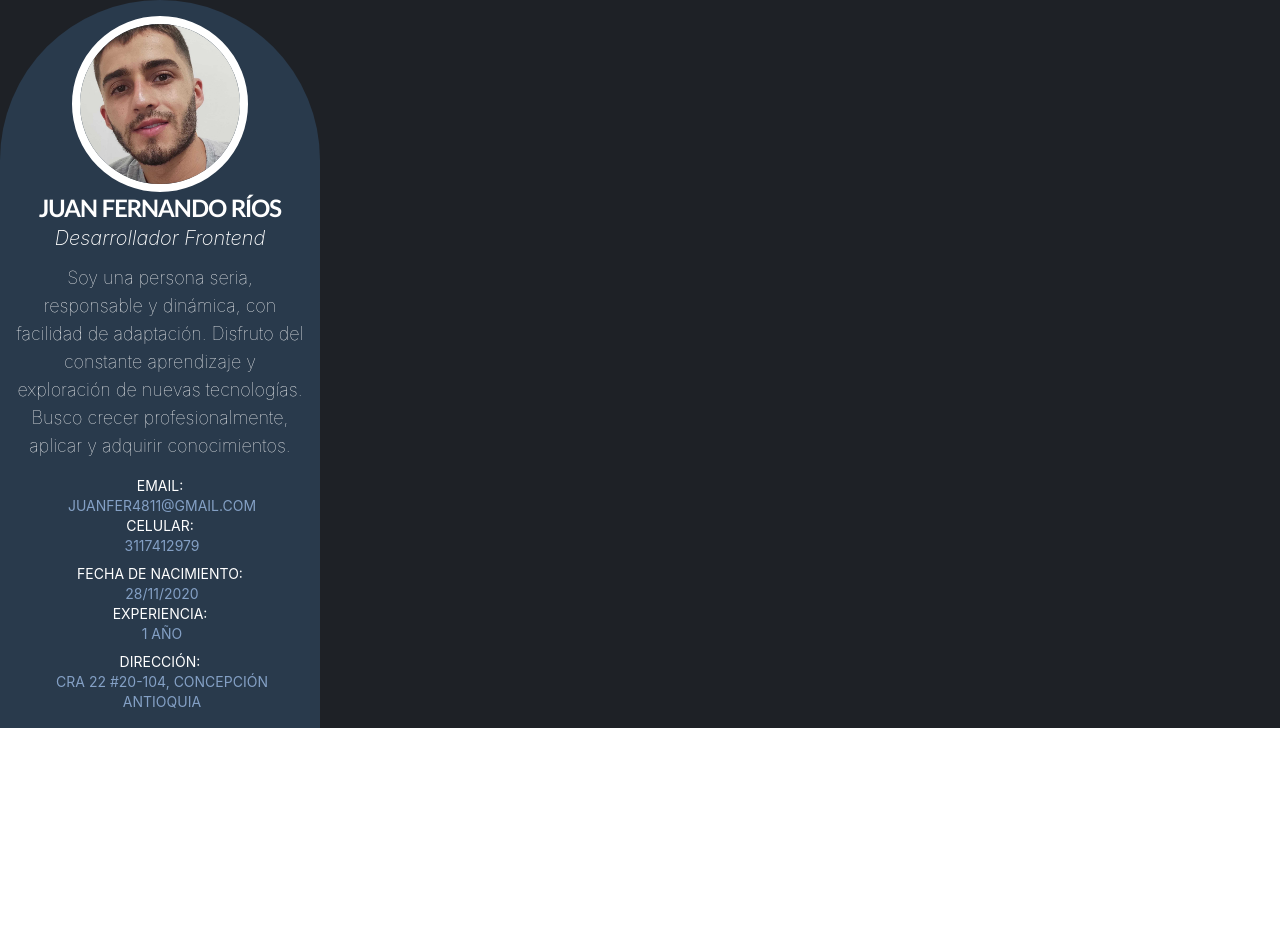
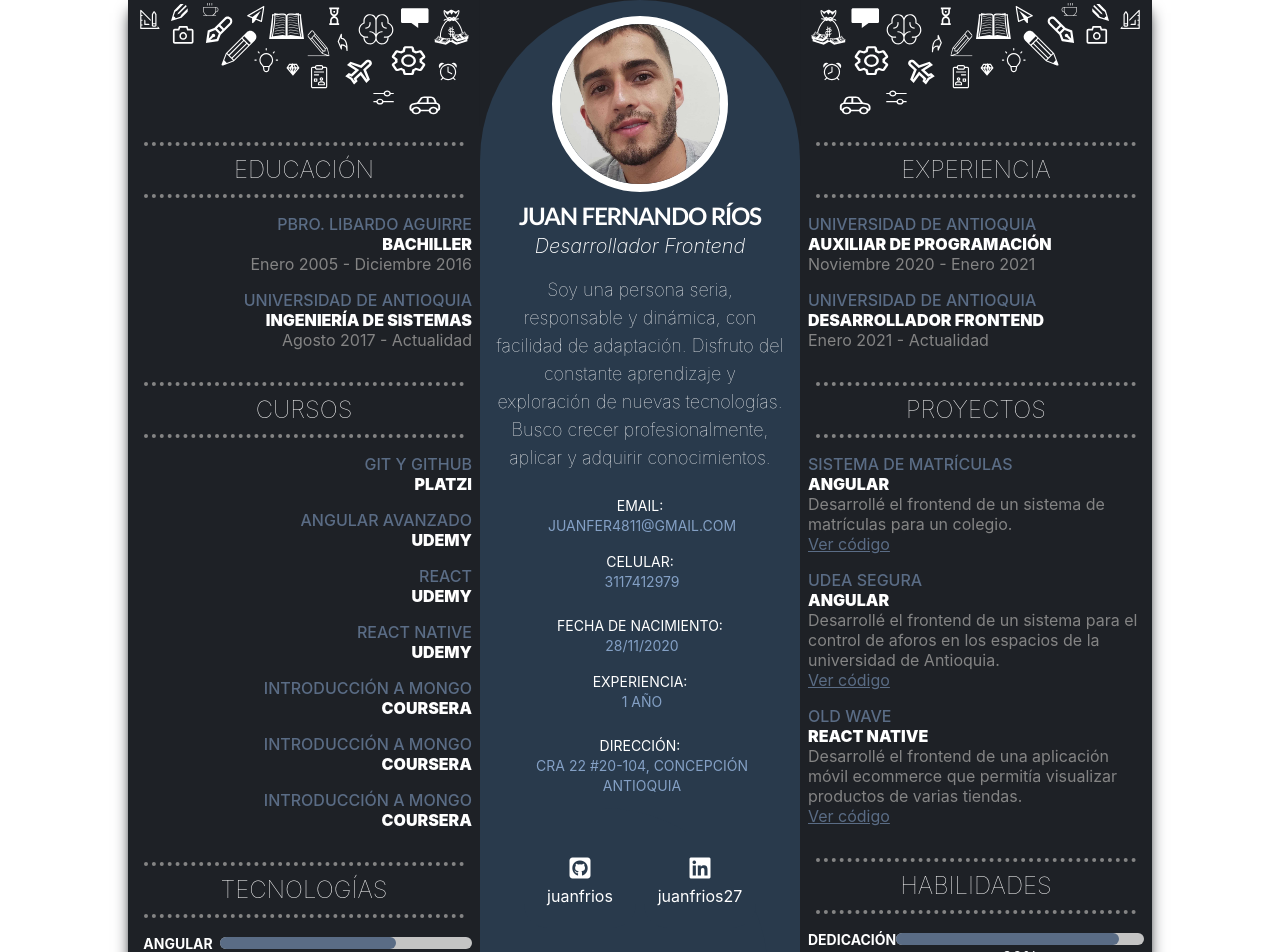
Before and after one commit to JuanFRios/hoja-de-vida, a React (Create React App) app: page / in a window 1280 px wide. Shown: the top 952 px of the page. Before the commit the page ends 800 px from the top, so only its background shows below. Built offline with nearby package versions, Linux system fonts and the light colour scheme.

Commit message:
Hoja de vida en desktop

```diff
--- a/src/components/Footer.jsx
+++ b/src/components/Footer.jsx
@@ -4,15 +4,15 @@ import RedSocial from './RedSocial'
 const Footer = () => {
     return (
         <div className="footer">
-            <div className="flex flex-col">
+            <div className="flex flex-col lg:flex-row lg:justify-center lg:items-center">
                 <RedSocial icono="github-square" usuario="juanfrios" />
                 <RedSocial icono="linkedin" usuario="juanfrios27" />
             </div>
-            <div className="flex flex-col">
+            <div className="flex flex-col lg:flex-row lg:justify-center lg:items-center">
                 <RedSocial icono="youtube-square" usuario="juanfer4811" />
                 <RedSocial icono="facebook-square" usuario="Juan Ríos" />
             </div>
-            <div className="flex flex-col">
+            <div className="flex flex-col lg:flex-row lg:justify-center lg:items-center">
                 <RedSocial icono="instagram-square" usuario="jf_rios27" />
                 <RedSocial icono="twitter-square" usuario="@juanfrios27" />
             </div>
--- a/src/components/ItemSeccion.jsx
+++ b/src/components/ItemSeccion.jsx
@@ -1,11 +1,13 @@
 import React from 'react'
 
-const ItemSeccion = ({titulo, subtitulo, texto, link}) => {
+const ItemSeccion = ({titulo, subtitulo, texto, link, posicionDerecha}) => {
+    let classNameTexto = `text-Gris sm:text-justify md:text-center `
+    classNameTexto = posicionDerecha  ? classNameTexto + 'lg:text-right': classNameTexto + 'lg:text-left'
     return (
-        <div className="flex flex-col leading-tight py-2">
+        <div className="flex flex-col leading-tight py-2 ">
             <p className="uppercase text-AzulClaro font-medium">{titulo}</p>
-            <p className="uppercase text-white font-black">{subtitulo}</p>
-            {texto && <p className="text-Gris text-justify md:text-center">{texto}</p>}
+            <p className="uppercase text-white font-black tex">{subtitulo}</p>
+            {texto && <p className={classNameTexto}>{texto}</p>}
             {link && <a href={link} target="_blank" rel="noreferrer" className="text-AzulClaro underline md:text-left">Ver código</a>}
         </div>
     )
--- a/src/components/Navbar.jsx
+++ b/src/components/Navbar.jsx
@@ -1,6 +1,6 @@
 import React from 'react'
 import perfil from './../assets/perfil.jpeg'
-import { LineaPunteada } from './TituloSeccion'
+import Footer from './Footer'
 const NOMBRE = "Juan Fernando Ríos"
 const OFICIO = "Desarrollador Frontend"
 const DESCRIPCION = "Soy una persona seria, responsable y dinámica, con facilidad de adaptación. Disfruto del  constante aprendizaje y exploración de nuevas tecnologías. Busco crecer profesionalmente, aplicar y adquirir conocimientos."
@@ -50,13 +50,14 @@ const NavbarDesktop = () => {
     return (
         <div className="hidden lg:flex h-full w-80 rounded-t-full bg-AzulMedio p-4 flex-col items-center">
             <img src={perfil} alt="" className="navbar-img" />
-            <div className="flex flex-col items-center w-full leading-none">
+            <div className="flex flex-col items-center w-full leading-none lg:mt-2">
                 <p className="title">{NOMBRE}</p>
                 <p className="text-white italic font-extralight md:text-xl">{OFICIO}</p>
             </div>
-            <LineaPunteada/>
             <p className="descripcion">{DESCRIPCION}</p>
             <InformacionPersonal />
+            <Footer/>
+
         </div>
     )
 }
@@ -81,7 +82,7 @@ const InformacionPersonal = () => {
 
 const ItemInformacion = ({ titulo, texto }) => {
     return (
-        <div className="flex lg:flex-col lg:text-center">
+        <div className="flex lg:flex-col lg:text-center lg:m-2">
             <p className="uppercase text-white text-xs md:text-lg lg:text-sm">{titulo}:</p>
             <p className="uppercase text-AzulNormal text-xs pl-1 md:text-lg lg:text-sm"> {texto}</p>
         </div>
--- a/src/components/RedSocial.jsx
+++ b/src/components/RedSocial.jsx
@@ -1,11 +1,11 @@
 import React from 'react'
 
 const RedSocial = ({ icono, usuario }) => {
-    const className = `fab fa-${icono} icono`;
+    const className = `fab fa-${icono} icono w-full`;
     return (
-        <div className="bg-AzulMedio py-5 px-2 m-1 rounded-b-3xl flex flex-col items-center">
+        <div className="bg-AzulMedio py-5 px-2 m-1 rounded-b-3xl flex flex-col items-center w-28 text-center">
             <i className={className}></i>
-            <p className="text-white">{usuario}</p>
+            <p className="text-white w-full">{usuario}</p>
         </div>
     )
 }
--- a/src/components/SeccionCursos.jsx
+++ b/src/components/SeccionCursos.jsx
@@ -4,7 +4,7 @@ import TituloSeccion from './TituloSeccion'
 
 const SeccionCursos = () => {
     return (
-        <div className="seccion">
+        <div className="seccion lg:text-right">
             <TituloSeccion titulo="Cursos"/>
             <ItemSeccion titulo="Git y Github" subtitulo="platzi"/>
             <ItemSeccion titulo="angular avanzado" subtitulo="udemy"/>
--- a/src/components/SeccionEducacion.jsx
+++ b/src/components/SeccionEducacion.jsx
@@ -4,10 +4,10 @@ import TituloSeccion from './TituloSeccion'
 
 const SeccionEducacion = () => {
     return (
-        <div className="seccion">
+        <div className="seccion lg:text-right">
             <TituloSeccion titulo="Educación"/>
-            <ItemSeccion titulo="Pbro. libardo aguirre" subtitulo="bachiller" texto="Enero 2005 - Diciembre 2016"/>
-            <ItemSeccion titulo="universidad de antioquia" subtitulo="ingeniería de sistemas" texto="Agosto 2017 - Actualidad"/>
+            <ItemSeccion titulo="Pbro. libardo aguirre" subtitulo="bachiller" texto="Enero 2005 - Diciembre 2016" posicionDerecha={true}/>
+            <ItemSeccion titulo="universidad de antioquia" subtitulo="ingeniería de sistemas" texto="Agosto 2017 - Actualidad" posicionDerecha={true}/>
         </div>
     )
 }
--- a/src/components/SeccionExperiencia.jsx
+++ b/src/components/SeccionExperiencia.jsx
@@ -4,7 +4,7 @@ import TituloSeccion from './TituloSeccion'
 
 const SeccionExperiencia = () => {
     return (
-        <div className="seccion">
+        <div className="seccion lg:text-left">
             <TituloSeccion titulo="Experiencia"/>
             <ItemSeccion titulo="universidad de antioquia" subtitulo="auxiliar de programación" texto="Noviembre 2020 - Enero 2021"/>
             <ItemSeccion titulo="universidad de antioquia" subtitulo="desarrollador frontend" texto="Enero 2021 - Actualidad"/>
--- a/src/components/SeccionProyectos.jsx
+++ b/src/components/SeccionProyectos.jsx
@@ -4,7 +4,7 @@ import TituloSeccion from './TituloSeccion'
 
 const SeccionProyectos = () => {
     return (
-        <div className="seccion">
+        <div className="seccion lg:text-left">
             <TituloSeccion titulo="Proyectos"/>
             <ItemSeccion titulo="sistema de matrículas" subtitulo="angular" texto="Desarrollé el frontend de un sistema de matrículas para un colegio." link="https://github.com/JuanFRios/Matriculas-colegio-frontend"/>
             <ItemSeccion titulo="Udea segura" subtitulo="angular" texto="Desarrollé el frontend de un sistema para el control de aforos en los espacios de la universidad de Antioquia." link="https://github.com/JuanFRios/UdeA-Segura"/>
--- a/src/components/TituloSeccion.jsx
+++ b/src/components/TituloSeccion.jsx
@@ -12,7 +12,7 @@ const TituloSeccion = ({ titulo }) => {
 
 export const LineaPunteada = () => {
     return (
-        <hr className="border-t-4 border-x-0 border-b-0 border-dotted border-Gris" />
+        <hr className="border-t-4 border-x-0 border-b-0 border-dotted border-Gris lg:m-2" />
     );
 }
 
--- a/src/layouts/PublicLayout.jsx
+++ b/src/layouts/PublicLayout.jsx
@@ -3,9 +3,11 @@ import { Outlet } from 'react-router-dom';
 
 const PublicLayout = () => {
   return (
-    <div className='flex flex-col justify-between bg-AzulOscuro'>
-      <div >
-        <Outlet />
+    <div className="flex justify-center">
+      <div className='flex flex-col justify-between bg-AzulOscuro max-w-5xl shadow-lg shadow-AzulOscuro'>
+        <div >
+          <Outlet />
+        </div>
       </div>
     </div>
   );
--- a/src/pages/index.jsx
+++ b/src/pages/index.jsx
@@ -7,6 +7,8 @@ import SeccionExperiencia from '../components/SeccionExperiencia';
 import SeccionHabilidades from '../components/SeccionHabilidades';
 import SeccionProyectos from '../components/SeccionProyectos';
 import SeccionTecnologias from '../components/SeccionTecnologias';
+import iconosDerecha from './../assets/iconosDerecha.svg'
+import iconosIzquierda from './../assets/iconosIzquierda.svg'
 
 export const Index = () => {
     return (
@@ -31,7 +33,7 @@ export const Index = () => {
                 </div>
                 <Footer />
             </div>
-            <IndexDesktop/>
+            <IndexDesktop />
         </div>
 
     )
@@ -39,8 +41,20 @@ export const Index = () => {
 
 const IndexDesktop = () => {
     return (
-        <div>
-            <Navbar/>
+        <div className="hidden lg:flex">
+            <div className="flex flex-col w-full">
+                <img src={iconosIzquierda} alt="" />
+                <SeccionEducacion />
+                <SeccionCursos />
+                <SeccionTecnologias />
+            </div>
+            <Navbar />
+            <div className="flex flex-col w-full">
+                <img src={iconosDerecha} alt="" />
+                <SeccionExperiencia />
+                <SeccionProyectos />
+                <SeccionHabilidades />
+            </div>
         </div>
     )
 }
--- a/src/styles/styles.css
+++ b/src/styles/styles.css
@@ -12,11 +12,11 @@
 }
 
 .descripcion {
-    @apply text-justify text-white font-thin leading-none pt-2 md:text-center md:text-lg
+    @apply text-justify text-white font-thin leading-none pt-2 md:text-center md:text-lg lg:mt-2
 }
 
 .icono{
-   @apply text-white text-4xl md:text-6xl
+   @apply text-white text-4xl md:text-6xl lg:text-2xl
 }
 
 .seccion {
@@ -24,5 +24,5 @@
 }
 
 .footer {
-    @apply bg-AzulMedio py-5 px-2 m-1 rounded-b-3xl flex justify-between md:justify-around md:rounded-none md:rounded-r-full
+    @apply bg-AzulMedio pt-5 px-2 m-1 rounded-b-3xl flex justify-between md:justify-around md:rounded-none md:rounded-r-full lg:flex-col lg:justify-center lg:items-center
 }
```
Also changed, not shown: src/assets/iconosDerecha.svg (added), src/assets/iconosIzquierda.svg (added).
